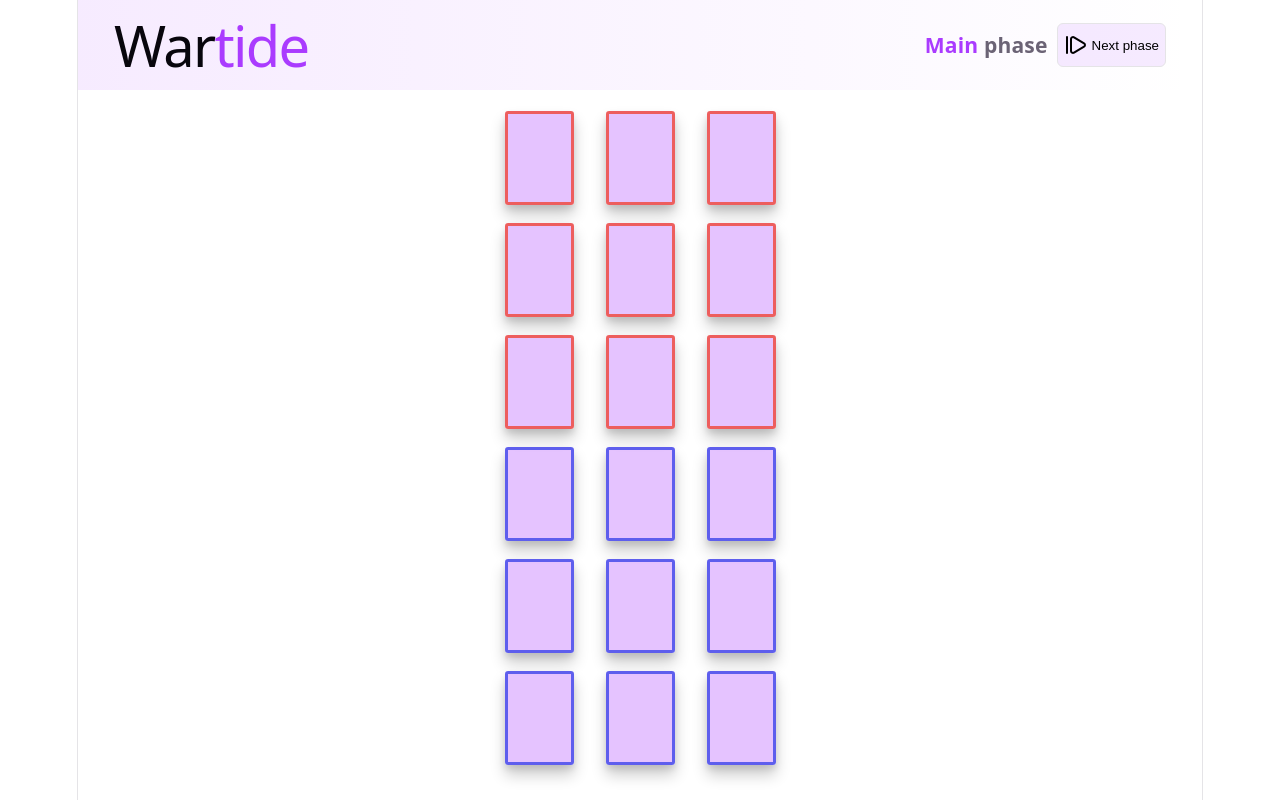
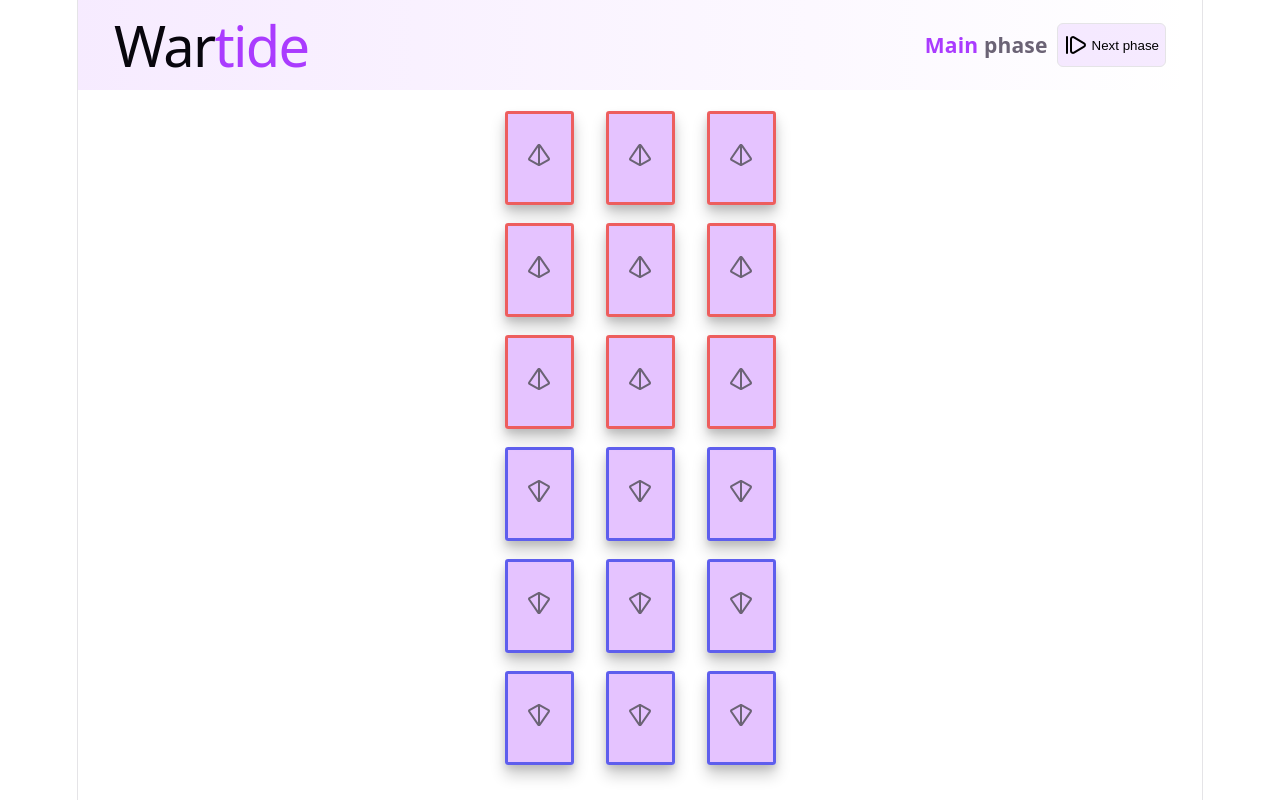
Before and after one commit to emilypummeroy/wartoad, a React (Vite) app: page / in a window 1280 px wide. Built offline with nearby package versions, Linux system fonts and the light colour scheme.

Commit message:
2: Show field ownership with an icon
- Face down cards have an icon which points towards
  the player who owns them.

```diff
--- a/src/App.css
+++ b/src/App.css
@@ -107,16 +107,15 @@ main {
 .card {
   height: 11vh;
   aspect-ratio: 63 / 88;
-
   border-radius: 0.4vh;
   box-shadow: var(--card-shadow);
 
-  &:hover {
-    filter: brightness(150%);
-  }
-
   &.player {
     border: 3px solid var(--player-accent);
+
+    &:hover {
+      filter: brightness(150%);
+    }
   }
 
   &.opponent {
@@ -125,5 +124,11 @@ main {
 
   &.facedown {
     background: var(--accent-bg-solid);
+    align-content: center;
+  }
+  &.facedown.player {
+    svg {
+      transform: scaleY(-1);
+    }
   }
 }
--- a/src/App.tsx
+++ b/src/App.tsx
@@ -1,5 +1,5 @@
 import './App.css';
-import { StepForward } from 'lucide-react';
+import { StepForward, Pyramid } from 'lucide-react';
 import { useState } from 'react';
 
 const Phase = {
@@ -9,6 +9,7 @@ const Phase = {
 type Phase = (typeof Phase)[keyof typeof Phase];
 
 // oxlint-disable react/jsx-max-depth
+// oxlint-disable max-lines-per-function
 // To be refactored later
 export function App() {
   const [phase, setPhase] = useState<Phase>(Phase.Main);
@@ -39,34 +40,106 @@ export function App() {
       <main>
         <div className="playarea" role="grid">
           <div className="zonerow" role="row">
-            <div className="facedown card zone opponent" role="gridcell" />
-            <div className="facedown card zone opponent" role="gridcell" />
-            <div className="facedown card zone opponent" role="gridcell" />
+            <div className="facedown card zone opponent" role="gridcell">
+              <Pyramid>
+                <title>Opponent field</title>
+              </Pyramid>
+            </div>
+            <div className="facedown card zone opponent" role="gridcell">
+              <Pyramid>
+                <title>Opponent field</title>
+              </Pyramid>
+            </div>
+            <div className="facedown card zone opponent" role="gridcell">
+              <Pyramid>
+                <title>Opponent field</title>
+              </Pyramid>
+            </div>
           </div>
           <div className="zonerow" role="row">
-            <div className="facedown card zone opponent" role="gridcell" />
-            <div className="facedown card zone opponent" role="gridcell" />
-            <div className="facedown card zone opponent" role="gridcell" />
+            <div className="facedown card zone opponent" role="gridcell">
+              <Pyramid>
+                <title>Opponent field</title>
+              </Pyramid>
+            </div>
+            <div className="facedown card zone opponent" role="gridcell">
+              <Pyramid>
+                <title>Opponent field</title>
+              </Pyramid>
+            </div>
+            <div className="facedown card zone opponent" role="gridcell">
+              <Pyramid>
+                <title>Opponent field</title>
+              </Pyramid>
+            </div>
           </div>
           <div className="zonerow" role="row">
-            <div className="facedown card zone opponent" role="gridcell" />
-            <div className="facedown card zone opponent" role="gridcell" />
-            <div className="facedown card zone opponent" role="gridcell" />
+            <div className="facedown card zone opponent" role="gridcell">
+              <Pyramid>
+                <title>Opponent field</title>
+              </Pyramid>
+            </div>
+            <div className="facedown card zone opponent" role="gridcell">
+              <Pyramid>
+                <title>Opponent field</title>
+              </Pyramid>
+            </div>
+            <div className="facedown card zone opponent" role="gridcell">
+              <Pyramid>
+                <title>Opponent field</title>
+              </Pyramid>
+            </div>
           </div>
           <div className="zonerow" role="row">
-            <div className="facedown card zone player" role="gridcell" />
-            <div className="facedown card zone player" role="gridcell" />
-            <div className="facedown card zone player" role="gridcell" />
+            <div className="facedown card zone player" role="gridcell">
+              <Pyramid>
+                <title>Player field</title>
+              </Pyramid>
+            </div>
+            <div className="facedown card zone player" role="gridcell">
+              <Pyramid>
+                <title>Player field</title>
+              </Pyramid>
+            </div>
+            <div className="facedown card zone player" role="gridcell">
+              <Pyramid>
+                <title>Player field</title>
+              </Pyramid>
+            </div>
           </div>
           <div className="zonerow" role="row">
-            <div className="facedown card zone player" role="gridcell" />
-            <div className="facedown card zone player" role="gridcell" />
-            <div className="facedown card zone player" role="gridcell" />
+            <div className="facedown card zone player" role="gridcell">
+              <Pyramid>
+                <title>Player field</title>
+              </Pyramid>
+            </div>
+            <div className="facedown card zone player" role="gridcell">
+              <Pyramid>
+                <title>Player field</title>
+              </Pyramid>
+            </div>
+            <div className="facedown card zone player" role="gridcell">
+              <Pyramid>
+                <title>Player field</title>
+              </Pyramid>
+            </div>
           </div>
           <div className="zonerow" role="row">
-            <div className="facedown card zone player" role="gridcell" />
-            <div className="facedown card zone player" role="gridcell" />
-            <div className="facedown card zone player" role="gridcell" />
+            <div className="facedown card zone player" role="gridcell">
+              <Pyramid>
+                <title>Player field</title>
+              </Pyramid>
+            </div>
+            <div className="facedown card zone player" role="gridcell">
+              <Pyramid>
+                <title>Player field</title>
+              </Pyramid>
+            </div>
+            <div className="facedown card zone player" role="gridcell">
+              <Pyramid>
+                <title>Player field</title>
+              </Pyramid>
+            </div>
           </div>
         </div>
       </main>
```
Also changed, not shown: 1 other file (tests, documents, lock files or other folders).
